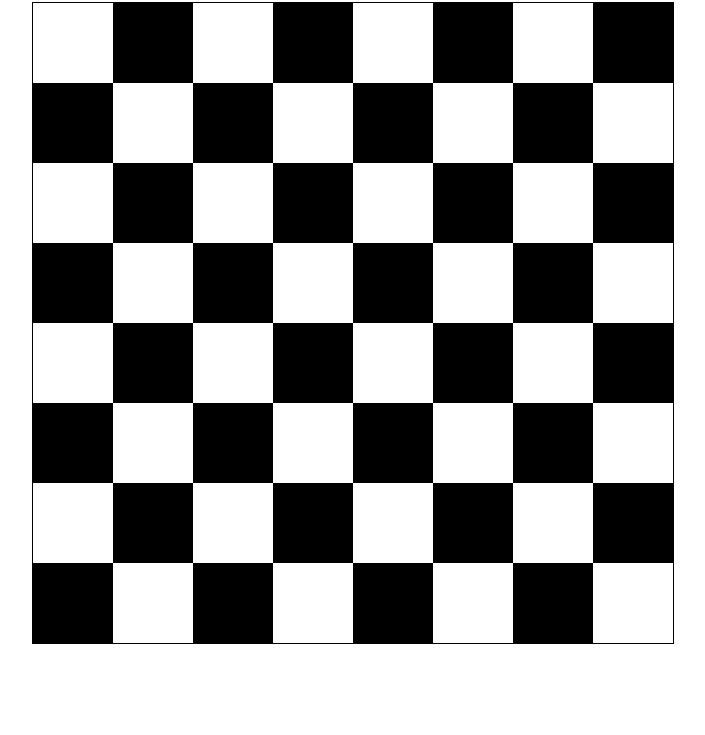
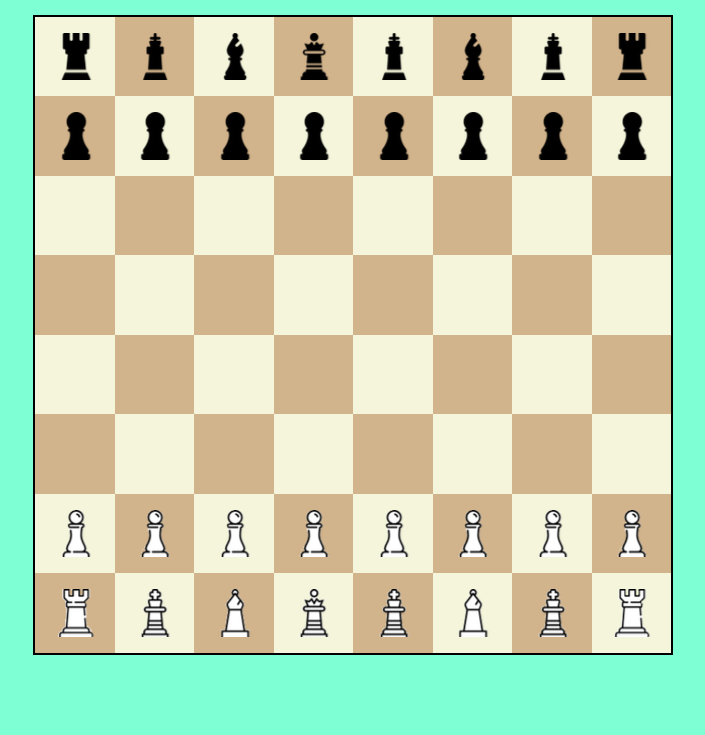
Before and after one commit to josephtnguyen/chess-v4, a plain HTML site: page index.html in a window 1280 px wide. Shown: the part 65-800 px from the top of the page, without its empty margins (287-992 px from the left). Drawn offline with Linux system fonts and the light colour scheme.

Commit message:
added functions for displaying chess pieces on HTML board, and gave JS board a method for moving a piece

```diff
--- a/index.html
+++ b/index.html
@@ -5,14 +5,17 @@
   <meta http-equiv="X-UA-Compatible" content="IE=edge">
   <meta name="viewport" content="width=device-width, initial-scale=1.0">
   <title>Chess</title>
+  <link rel="stylesheet" href="reset.css">
+  <link rel="stylesheet" href="layout.css">
+  <link rel="stylesheet" href="pieces.css">
   <link rel="stylesheet" href="styles.css">
 </head>
 <body>
   <div class="container align-center">
     <!-- Heading -->
     <div class="row">
-      <div class="col-sm-full">
-        <h2>2-Player Chess</h2>
+      <div class="col-sm-full align-center">
+        <h1>2-Player Chess</h1>
       </div>
     </div>
 
@@ -32,6 +35,7 @@
       </div>
     </div>
   </div>
+  <script src="data.js"></script>
   <script src="main.js"></script>
 </body>
 </html>
--- /dev/null
+++ b/layout.css
@@ -0,0 +1,37 @@
+.container {
+  width: 100%;
+  max-width: 100rem;
+  margin: auto;
+}
+
+.board {
+  display: flex;
+  flex-direction: column-reverse;
+  width: 40rem;
+  height: 40rem;
+  margin: auto;
+}
+
+.row {
+  display: flex;
+}
+
+.col-sm-full {
+  flex-basis: 100%;
+}
+
+.board-row {
+  flex-basis: calc(100% / 8);
+}
+
+.black-tile,
+.white-tile {
+  width: calc(100% / 8);
+  display: flex;
+  justify-content: center;
+  align-items: center;
+}
+
+.align-center {
+  text-align: center;
+}
--- a/main.js
+++ b/main.js
@@ -1,42 +1,65 @@
 var board = createJSBoard();
 var flags = resetFlags();
 
+var $board = document.querySelector('.board');
 
-createHTMLBoard();
+updateHTMLBoard();
 
+// Resetting/Displaying the Board & Utility Functions
 function createHTMLBoard() {
-  var $board = document.querySelector('.board');
   $board.innerHTML = '';
 
   var coords = coordsArray();
   var addBlackTile = true;
 
   for (var i = 0; i < coords.length; i++) {
+    // create a new row div at the start of each row
     if (coords[i] % 10 === 1) {
       var $row = document.createElement('div');
-      $row.className = 'row';
+      $row.className = 'row board-row';
     }
 
+    // append either a black or white tile to the row
     var $tile = document.createElement('div');
     if (addBlackTile) {
       $tile.className = 'black-tile';
     } else {
       $tile.className = 'white-tile';
     }
-    $row.appendChild($tile);
+    $row.append($tile);
 
+    // append a div to display a chess piece
+    var $piece = document.createElement('div');
+    $piece.className = 'chess-piece'
+    $tile.append($piece);
+
+    // append the row to the board at the end of each row
     if (coords[i] % 10 === 8) {
-      $board.appendChild($row);
+      $board.append($row);
     } else {
       addBlackTile = !addBlackTile;
     }
   }
-  return $board;
+}
+
+function updateHTMLBoard() {
+  createHTMLBoard();
+
+  var coords = coordsArray();
+  for (var i = 0; i < coords.length; i++) {
+    if (board[coords[i]]) {
+      var row = Math.floor(coords[i] / 10) - 1;
+      var col = Math.floor(coords[i] % 10) - 1;
+      $board.children[row].children[col].children[0].classList.add(board[coords[i]]);
+    }
+  }
 }
 
 function createJSBoard() {
   var coords = coordsArray();
   var board = {};
+
+  // add pieces to board
   for (var i = 0; i < coords.length; i++) {
     if ((20 < coords[i] && coords[i] < 29) || (70 < coords[i] && coords[i] < 79)) {
       board[coords[i]] = 'p';
@@ -54,6 +77,7 @@ function createJSBoard() {
       board[coords[i]] = null;
     }
 
+    // assign color to pieces
     if (10 < coords[i] && coords[i] < 29) {
       board[coords[i]] = 'w' + board[coords[i]];
     } else if (70 < coords[i] && coords[i] < 89) {
@@ -61,21 +85,18 @@ function createJSBoard() {
     }
   }
 
+  board.movePiece = function (start, end) {
+    board[end] = board[start];
+    board[start] = null;
+    updateHTMLBoard();
+  }
+
   return board;
-}
-
-function coordsArray() {
-  var coords = [];
-  for (var i = 10; i < 90; i += 10) {
-    for (var j = 1; j < 9; j++) {
-      coords.push(i + j);
-    }
-  }
-  return coords;
 }
 
 function resetFlags() {
   var flags = {};
+  flags.turn = 'w';
   flags.check = false;
   flags.checkmate = false;
   flags.draw = false;
@@ -97,3 +118,21 @@ function resetFlags() {
 
   return flags;
 }
+
+function coordsArray() {
+  var coords = [];
+  for (var i = 10; i < 90; i += 10) {
+    for (var j = 1; j < 9; j++) {
+      coords.push(i + j);
+    }
+  }
+  return coords;
+}
+
+// Running Chess
+function playChess() {
+  board = createJSBoard();
+  flags = resetFlags();
+
+
+}
--- /dev/null
+++ b/pieces.css
@@ -0,0 +1,62 @@
+.wp,
+.wr,
+.wk,
+.wb,
+.wq,
+.wk,
+.bp,
+.br,
+.bk,
+.bb,
+.bq,
+.bk {
+  object-fit: contain;
+}
+
+.wp {
+  background-image: url(images/pieces/wp.png);
+}
+
+.wr {
+  background-image: url(images/pieces/wr.png);
+}
+
+.wk {
+  background-image: url(images/pieces/wk.png);
+}
+
+.wb {
+  background-image: url(images/pieces/wb.png);
+}
+
+.wq {
+  background-image: url(images/pieces/wq.png);
+}
+
+.wk {
+  background-image: url(images/pieces/wk.png);
+}
+
+.bp {
+  background-image: url(images/pieces/bp.png);
+}
+
+.br {
+  background-image: url(images/pieces/br.png);
+}
+
+.bk {
+  background-image: url(images/pieces/bk.png);
+}
+
+.bb {
+  background-image: url(images/pieces/bb.png);
+}
+
+.bq {
+  background-image: url(images/pieces/bq.png);
+}
+
+.bk {
+  background-image: url(images/pieces/bk.png);
+}
--- /dev/null
+++ b/reset.css
@@ -0,0 +1,7 @@
+* {
+  box-sizing: border-box;
+}
+
+body {
+  margin: 0;
+}
--- a/styles.css
+++ b/styles.css
@@ -1,43 +1,24 @@
-body {
-  margin: 0;
+* {
+  font-family: 'Franklin Gothic Medium', 'Arial Narrow', Arial, sans-serif;
 }
 
-.align-center {
-  text-align: center;
-}
-
-.container {
-  max-width: 100rem;
-  margin: auto;
-}
-
-.row {
-  display: flex;
-}
-
-.col-sm-full {
-  flex-basis: 100%;
+body {
+  background-color: aquamarine;
 }
 
 .board {
-  display: flex;
-  flex-direction: column-reverse;
-  width: 40rem;
-  height: 40rem;
-  margin: auto;
-  border: 1px solid black;
-}
-
-.black-tile,
-.white-tile {
-  width: calc(100% / 8);
-  height: 5rem;
+  border: 2px solid black;
 }
 
 .black-tile {
-  background-color: black;
+  background-color: tan;
 }
 
 .white-tile {
-  background-color: white;
+  background-color: beige;
 }
+
+.chess-piece {
+  width: 60%;
+  height: 60%;
+}
```
Also changed, not shown: data.js (added), images/pieces/bb.png (added), images/pieces/bk.png (added), images/pieces/bn.png (added), images/pieces/bp.png (added), images/pieces/bq.png (added), images/pieces/br.png (added), images/pieces/wb.png (added), images/pieces/wk.png (added), images/pieces/wn.png (added), images/pieces/wp.png (added), images/pieces/wq.png (added), images/pieces/wr.png (added).
